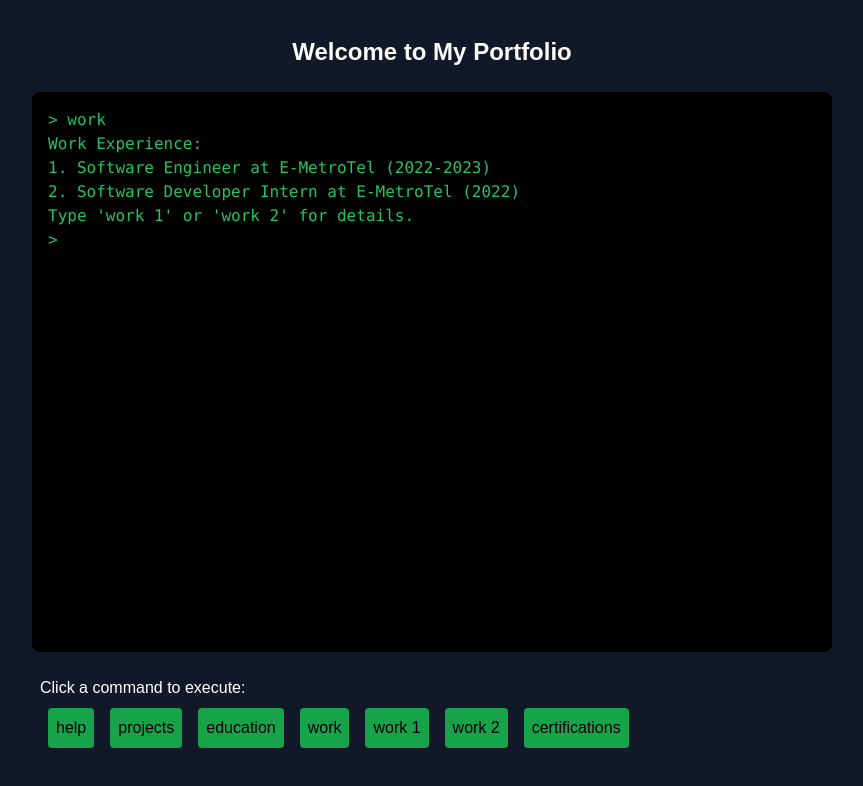
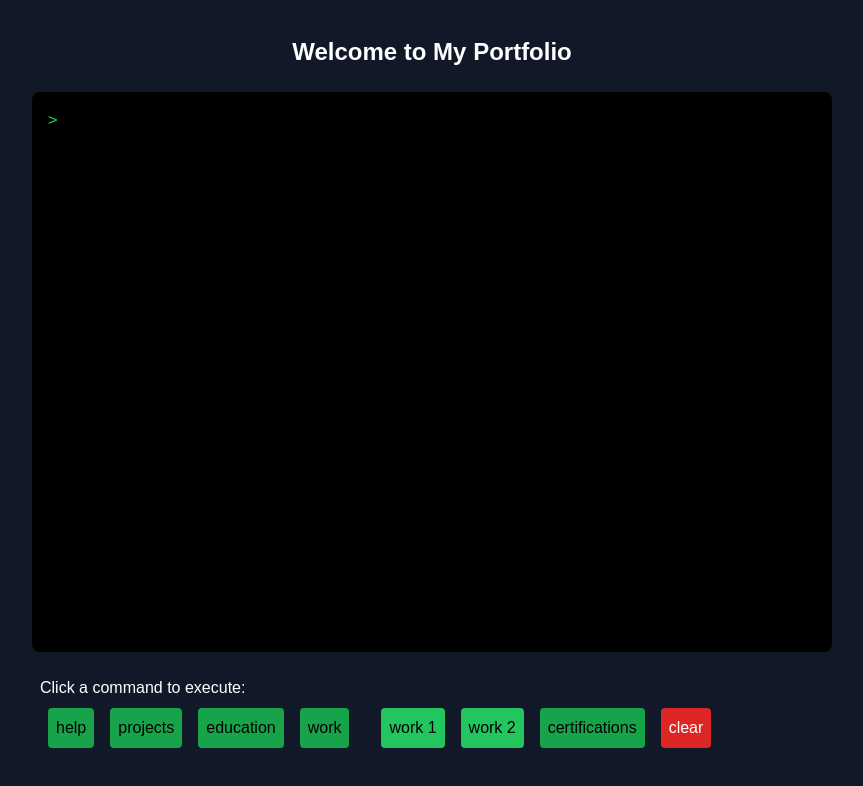
Before and after one commit to NiranjanRavichandran00/my-portfolio, a Next.js app: page / in a window 1280 px wide. Both pictures are taken after a click on the button "work". Shown: the top 786 px of the page, without its empty margins (208-1071 px from the left). Built offline with nearby package versions, Linux system fonts and the light colour scheme.

Commit message:
Added clear and fixed subcommand to appear next to base command

```diff
--- a/app/components/terminal.tsx
+++ b/app/components/terminal.tsx
@@ -1,9 +1,9 @@
 "use client";
 
-import { useState, useEffect, useRef } from 'react';
+import { useState, useRef, useEffect } from 'react';
 
-const TYPING_SPEED = 10; // Speed of typing animation (ms)
-const LINE_DELAY = 25; // Delay between lines (ms)
+const TYPING_SPEED = 10;
+const LINE_DELAY = 25;
 
 const Terminal = () => {
     const terminalRef = useRef<HTMLDivElement>(null);
@@ -11,6 +11,7 @@ const Terminal = () => {
     const [output, setOutput] = useState<string[]>([]);
     const [isCommandRunning, setIsCommandRunning] = useState(false);
     const [lineHeight, setLineHeight] = useState(0);
+    const [showWorkSubCommands, setShowWorkSubCommands] = useState(false);
 
     const commands: Record<string, string> = {
         help: `
@@ -19,8 +20,6 @@ const Terminal = () => {
             - projects: List my projects
             - education: Show my education history
             - work: List previous work experience
-            - work 1: Show details of Software Engineer at E-MetroTel
-            - work 2: Show details of Software Developer Intern at E-MetroTel
             - certifications: Show certifications
         `,
         projects: `
@@ -60,8 +59,6 @@ const Terminal = () => {
         `,
     };
 
-
-    // Measure line height after the component mounts
     useEffect(() => {
         if (terminalRef.current) {
             const tempElement = document.createElement('div');
@@ -74,29 +71,33 @@ const Terminal = () => {
         }
     }, []);
 
-    // Calculate if the terminal will overflow with the new command's output
     const willOutputOverflow = (newLines: string[]) => {
         const terminalHeight = terminalRef.current?.clientHeight ?? 0;
         if (lineHeight === 0) return false;
-        const totalLines = output.length + newLines.length + 6;
+        const totalLines = output.length + newLines.length + 10;
         return totalLines * lineHeight > terminalHeight;
     };
 
-    /**
-     * Handles the command logic by executing the given command string.
-     * If a command is already running, it prevents further execution.
-     * It checks if the terminal will overflow and handles command output animation.
-     *
-     * @param {string} command - The command to be executed.
-     */
+    // Function to clear the terminal
+    const clearTerminal = () => {
+        setOutput([]);
+    };
+
+    const scrollToBottom = () => {
+        if (terminalRef.current) {
+            terminalRef.current.scrollTop = terminalRef.current.scrollHeight;
+        }
+    };
+
     const handleCommand = (command: string) => {
         if (isCommandRunning) return;
 
         const commandOutput = commands[command] ? commands[command].trim().split('\n') : ['Command not found. Type "help" for a list of commands.'];
 
-        // Check if the terminal will overflow with the new output
+        // Check for overflow before adding any output and clear the terminal if needed
         if (willOutputOverflow(commandOutput)) {
-            setOutput([]);
+            clearTerminal(); // Clear terminal if overflow is detected
+            addOutput("[Notice] Terminal cleared due to overflow.");
         }
 
         addOutput(`> ${command}`);
@@ -105,22 +106,10 @@ const Terminal = () => {
         setInput('');
     };
 
-    /**
-     * Adds the given text to the terminal output.
-     *
-     * @param {string} text - The text to add to the output.
-     */
     const addOutput = (text: string) => {
         setOutput(prev => [...prev, text]);
     };
 
-    /**
-     * Animates the typing of the given text, calling the callback
-     * once the animation is complete.
-     *
-     * @param {string} text - The text to animate.
-     * @param {function} callback - The callback to execute after the animation.
-     */
     const animateText = (text: string, callback: () => void) => {
         let currentIndex = 0;
         const fullText = text + "\n";
@@ -140,12 +129,6 @@ const Terminal = () => {
         }, TYPING_SPEED);
     };
 
-    /**
-     * Animates the typing of each line in the provided array of lines.
-     * It manages the timing and handles empty lines accordingly.
-     *
-     * @param {string[]} lines - The lines to animate.
-     */
     const animateLines = (lines: string[]) => {
         let lineIndex = 0;
 
@@ -153,7 +136,7 @@ const Terminal = () => {
             if (lineIndex < lines.length) {
                 const currentLine = lines[lineIndex]?.trim();
                 if (currentLine) {
-                    addOutput(""); // Add an empty line before the current line
+                    addOutput("");
                     animateText(currentLine, () => {
                         lineIndex++;
                         setTimeout(typeNextLine, LINE_DELAY);
@@ -163,29 +146,28 @@ const Terminal = () => {
                     setTimeout(typeNextLine, LINE_DELAY);
                 }
             } else {
-                setIsCommandRunning(false); // Re-enable input once animation completes
+                setIsCommandRunning(false);
+                scrollToBottom(); // Ensure scrolling to bottom after command finishes
             }
         };
 
         typeNextLine();
     };
 
-    /**
-     * Handles the click event of a command button, executing the command
-     * if no other command is currently running.
-     *
-     * @param {string} command - The command to execute.
-     */
     const handleCommandClick = (command: string) => {
-        if (isCommandRunning) return; // Prevent command clicks if a command is running
-        handleCommand(command); // Execute the command directly when button is clicked
+        if (isCommandRunning) return;
+        handleCommand(command);
+    };
+
+    const toggleWorkSubCommands = () => {
+        setShowWorkSubCommands(!showWorkSubCommands);
     };
 
     return (
         <div>
             <div
-                ref={terminalRef} // Attach the terminal ref
-                className="bg-black text-green-500 font-mono p-4 rounded-lg w-full min-w-[100vh] max-w-6xl min-h-[70vh] h-[70vh] overflow-hidden"
+                ref={terminalRef}
+                className="bg-black text-green-500 font-mono p-4 rounded-lg w-full min-w-[100vh] max-w-6xl min-h-[70vh] h-[70vh] overflow-y-auto"
             >
                 <div>
                     {output.map((line, index) => (
@@ -202,7 +184,7 @@ const Terminal = () => {
                             onChange={(e) => setInput(e.target.value)}
                             className="bg-black text-green-500 outline-none flex-grow"
                             autoFocus
-                            disabled={isCommandRunning} // Disable input if a command is running
+                            disabled={isCommandRunning}
                         />
                     </div>
                 </form>
@@ -211,16 +193,72 @@ const Terminal = () => {
             <div className="mt-4 p-2">
                 <p className="text-white">Click a command to execute:</p>
                 <div className="flex flex-wrap">
-                    {Object.keys(commands).map((command) => (
-                        <button
-                            key={command}
-                            onClick={() => handleCommandClick(command)}
-                            className={`bg-green-600 text-black rounded p-2 m-2 hover:bg-green-500 transition-colors ${isCommandRunning ? 'opacity-50 cursor-not-allowed' : ''}`}
-                            disabled={isCommandRunning} // Disable buttons if a command is running
-                        >
-                            {command}
-                        </button>
-                    ))}
+                    <button
+                        onClick={() => handleCommandClick('help')}
+                        className={`bg-green-600 text-black rounded p-2 m-2 hover:bg-green-500 transition-colors ${isCommandRunning ? 'opacity-50 cursor-not-allowed' : ''}`}
+                        disabled={isCommandRunning}
+                    >
+                        help
+                    </button>
+
+                    <button
+                        onClick={() => handleCommandClick('projects')}
+                        className={`bg-green-600 text-black rounded p-2 m-2 hover:bg-green-500 transition-colors ${isCommandRunning ? 'opacity-50 cursor-not-allowed' : ''}`}
+                        disabled={isCommandRunning}
+                    >
+                        projects
+                    </button>
+
+                    <button
+                        onClick={() => handleCommandClick('education')}
+                        className={`bg-green-600 text-black rounded p-2 m-2 hover:bg-green-500 transition-colors ${isCommandRunning ? 'opacity-50 cursor-not-allowed' : ''}`}
+                        disabled={isCommandRunning}
+                    >
+                        education
+                    </button>
+
+                    <button
+                        onClick={toggleWorkSubCommands}
+                        className={`bg-green-600 text-black rounded p-2 m-2 hover:bg-green-500 transition-colors ${isCommandRunning ? 'opacity-50 cursor-not-allowed' : ''}`}
+                        disabled={isCommandRunning}
+                    >
+                        work
+                    </button>
+
+                    {showWorkSubCommands && (
+                        <div className="flex flex-wrap ml-4">
+                            <button
+                                onClick={() => handleCommandClick('work 1')}
+                                className={`bg-green-500 text-black rounded p-2 m-2 hover:bg-green-400 transition-colors ${isCommandRunning ? 'opacity-50 cursor-not-allowed' : ''}`}
+                                disabled={isCommandRunning}
+                            >
+                                work 1
+                            </button>
+                            <button
+                                onClick={() => handleCommandClick('work 2')}
+                                className={`bg-green-500 text-black rounded p-2 m-2 hover:bg-green-400 transition-colors ${isCommandRunning ? 'opacity-50 cursor-not-allowed' : ''}`}
+                                disabled={isCommandRunning}
+                            >
+                                work 2
+                            </button>
+                        </div>
+                    )}
+
+                    <button
+                        onClick={() => handleCommandClick('certifications')}
+                        className={`bg-green-600 text-black rounded p-2 m-2 hover:bg-green-500 transition-colors ${isCommandRunning ? 'opacity-50 cursor-not-allowed' : ''}`}
+                        disabled={isCommandRunning}
+                    >
+                        certifications
+                    </button>
+
+                    <button
+                        onClick={clearTerminal}
+                        className={`bg-red-600 text-white rounded p-2 m-2 hover:bg-red-500 transition-colors ${isCommandRunning ? 'opacity-50 cursor-not-allowed' : ''}`}
+                        disabled={isCommandRunning}
+                    >
+                        clear
+                    </button>
                 </div>
             </div>
         </div>
```
